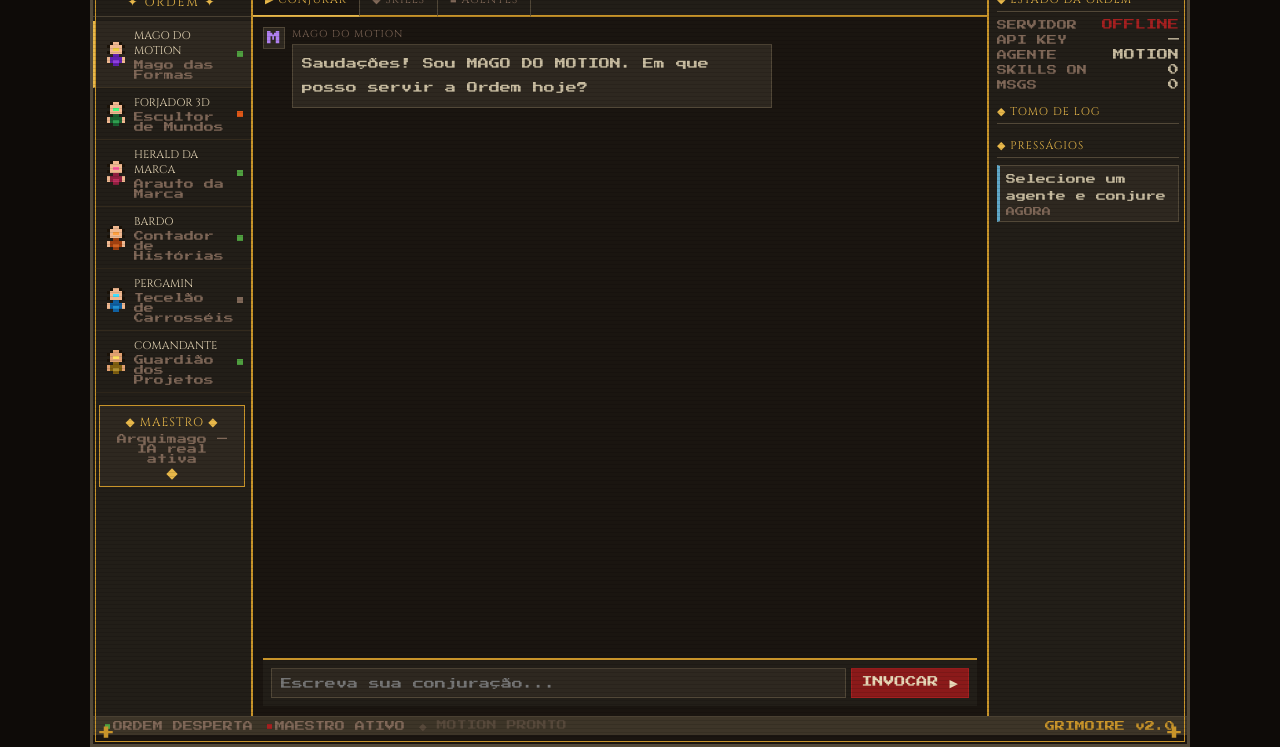
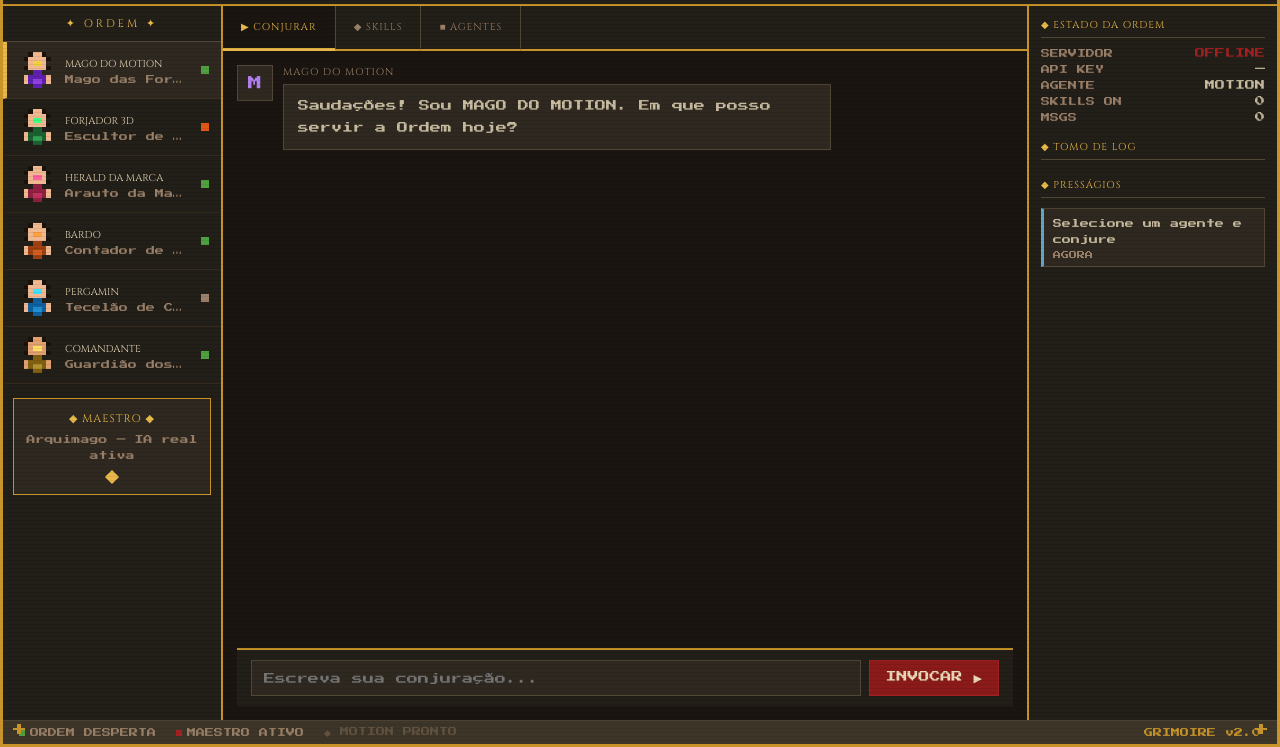
Before and after one commit to studiowescontato-source/Back-grimoire, a website: page public/index.html in a window 1280 px wide. Shown: the part 53-800 px from the top of the page. Drawn offline with Linux system fonts and the light colour scheme; no server answers.

Commit message:
Add files via upload

```diff
--- a/public/css/style.css
+++ b/public/css/style.css
@@ -1,283 +1,145 @@
 @import url('https://fonts.googleapis.com/css2?family=Cinzel:wght@400;700&family=Press+Start+2P&display=swap');
 
-*, *::before, *::after { box-sizing: border-box; margin: 0; padding: 0; image-rendering: pixelated; }
+*, *::before, *::after { box-sizing: border-box; margin: 0; padding: 0; }
 
 :root {
-  --stone: #1a1510;
-  --stone2: #221e18;
-  --stone3: #2e2820;
-  --stone4: #3d3528;
-  --stone5: #524838;
-  --gold: #c8942a;
-  --gold2: #e8b84a;
-  --gold3: #f8d870;
-  --blood: #8b1a1a;
-  --blood2: #a52020;
-  --ember2: #e05818;
-  --bone: #c8bca0;
-  --bone2: #e8d8b8;
-  --mist2: #8898c8;
-  --rune2: #60a8c8;
-  --poison2: #50a040;
-  --dim: #806858;
+  --stone: #1a1510; --stone2: #221e18; --stone3: #2e2820; --stone4: #3d3528; --stone5: #524838;
+  --gold: #c8942a; --gold2: #e8b84a; --gold3: #f8d870;
+  --blood: #8b1a1a; --blood2: #a52020; --ember2: #e05818;
+  --bone: #c8bca0; --bone2: #e8d8b8; --mist2: #8898c8; --rune2: #60a8c8; --poison2: #50a040;
+  --dim: #9a8068;
 }
 
-html, body {
-  height: 100%;
-  background: #0e0b08;
-  display: flex;
-  align-items: center;
-  justify-content: center;
-  font-family: 'Press Start 2P', monospace;
-  color: var(--bone);
-  font-size: 13px;
-}
+html, body { width: 100%; height: 100%; background: #0e0b08; font-family: 'Press Start 2P', monospace; color: var(--bone); font-size: 12px; overflow: hidden; }
 
-.grimoire {
-  background: var(--stone);
-  border: 3px solid var(--stone5);
-  outline: 1px solid var(--gold);
-  outline-offset: -6px;
-  width: 100%;
-  max-width: 1100px;
-  min-height: 100vh;
-  position: relative;
-  overflow: hidden;
-}
+.grimoire { width: 100vw; height: 100vh; background: var(--stone); border: 3px solid var(--gold); position: relative; display: flex; flex-direction: column; overflow: hidden; }
+.grimoire::before { content: ''; position: absolute; inset: 0; background: repeating-linear-gradient(0deg, transparent, transparent 3px, rgba(0,0,0,0.07) 3px, rgba(0,0,0,0.07) 4px); pointer-events: none; z-index: 100; }
 
-.grimoire::before {
-  content: '';
-  position: absolute; inset: 0;
-  background: repeating-linear-gradient(0deg, transparent, transparent 3px, rgba(0,0,0,0.1) 3px, rgba(0,0,0,0.1) 4px);
-  pointer-events: none; z-index: 100;
-}
+.corner { position: absolute; font-size: 16px; color: var(--gold); z-index: 101; line-height: 1; }
+.corner-tl { top: 6px; left: 8px; } .corner-tr { top: 6px; right: 8px; } .corner-bl { bottom: 6px; left: 8px; } .corner-br { bottom: 6px; right: 8px; }
 
-.corner { position: absolute; width: 20px; height: 20px; font-size: 18px; color: var(--gold); z-index: 101; }
-.corner-tl { top: 4px; left: 4px; }
-.corner-tr { top: 4px; right: 4px; transform: scaleX(-1); }
-.corner-bl { bottom: 4px; left: 4px; transform: scaleY(-1); }
-.corner-br { bottom: 4px; right: 4px; transform: scale(-1); }
-
-/* TITLEBAR */
-.titlebar {
-  background: var(--stone2);
-  border-bottom: 2px solid var(--gold);
-  padding: 0 12px;
-  display: flex; align-items: center; justify-content: space-between;
-  height: 34px;
-}
-.title-rune { font-family: 'Cinzel', serif; font-size: 18px; color: var(--gold2); letter-spacing: 2px; font-weight: 700; }
-.title-sub { font-size: 11px; color: var(--dim); letter-spacing: 1px; }
-.win-btns { display: flex; gap: 3px; }
-.wbtn {
-  width: 14px; height: 14px; border: 1px solid var(--stone5);
-  background: var(--stone3); cursor: pointer; font-size: 12px;
-  display: flex; align-items: center; justify-content: center; color: var(--dim);
-}
+.titlebar { flex-shrink: 0; background: var(--stone2); border-bottom: 2px solid var(--gold); padding: 0 16px; display: flex; align-items: center; justify-content: space-between; height: 56px; }
+.title-rune { font-family: 'Cinzel', serif; font-size: 18px; color: var(--gold2); letter-spacing: 3px; font-weight: 700; }
+.title-sub { font-size: 10px; color: var(--dim); letter-spacing: 1px; margin-top: 4px; }
+.win-btns { display: flex; gap: 6px; }
+.wbtn { width: 22px; height: 22px; border: 1px solid var(--stone5); background: var(--stone3); cursor: pointer; font-size: 10px; display: flex; align-items: center; justify-content: center; color: var(--dim); }
 .wbtn:hover { border-color: var(--gold); color: var(--gold); }
 
-/* LAYOUT */
-.layout { display: grid; grid-template-columns: 160px 1fr 200px; min-height: calc(100vh - 68px); }
+.layout { flex: 1; display: grid; grid-template-columns: 220px 1fr 250px; min-height: 0; overflow: hidden; }
 
-/* SIDEBAR */
-.sidebar { background: var(--stone2); border-right: 2px solid var(--gold); padding: 6px 0; }
-.sidebar-crown {
-  font-family: 'Cinzel', serif; font-size: 12px; color: var(--gold2);
-  padding: 4px 10px 6px; border-bottom: 1px solid var(--stone5);
-  margin-bottom: 4px; letter-spacing: 2px; text-align: center;
-}
-.agent-row {
-  padding: 7px 8px; cursor: pointer;
-  border-left: 3px solid transparent;
-  display: flex; align-items: center; gap: 6px;
-  border-bottom: 1px solid rgba(90,70,40,0.3);
-  transition: background 0.1s;
-}
+.sidebar { background: var(--stone2); border-right: 2px solid var(--gold); display: flex; flex-direction: column; overflow-y: auto; overflow-x: hidden; }
+.sidebar::-webkit-scrollbar { width: 3px; } .sidebar::-webkit-scrollbar-thumb { background: var(--stone5); }
+.sidebar-crown { flex-shrink: 0; font-family: 'Cinzel', serif; font-size: 11px; color: var(--gold2); padding: 10px 14px; border-bottom: 1px solid var(--stone5); letter-spacing: 3px; text-align: center; }
+
+.agent-row { flex-shrink: 0; padding: 10px 12px; cursor: pointer; border-left: 4px solid transparent; display: flex; align-items: center; gap: 10px; border-bottom: 1px solid rgba(90,70,40,0.3); transition: background 0.1s; }
 .agent-row:hover { background: var(--stone3); }
 .agent-row.chosen { background: var(--stone3); border-left-color: var(--gold2); }
-.asp { width: 24px; height: 24px; flex-shrink: 0; display: block; }
-.ainfo { flex: 1; min-width: 0; }
-.aname { font-size: 11px; color: var(--bone2); margin-bottom: 2px; font-family: 'Cinzel', serif; }
-.arole { font-size: 10px; color: var(--dim); }
-.adot { width: 6px; height: 6px; flex-shrink: 0; }
-.dot-alive { background: var(--poison2); }
-.dot-cast { background: var(--ember2); }
-.dot-rest { background: var(--dim); }
+.asp { width: 36px; height: 36px; flex-shrink: 0; display: block; image-rendering: pixelated; }
+.ainfo { flex: 1; min-width: 0; overflow: hidden; }
+.aname { font-size: 10px; color: var(--bone2); margin-bottom: 4px; font-family: 'Cinzel', serif; white-space: nowrap; overflow: hidden; text-overflow: ellipsis; }
+.arole { font-size: 9px; color: var(--dim); white-space: nowrap; overflow: hidden; text-overflow: ellipsis; }
+.adot { width: 8px; height: 8px; flex-shrink: 0; }
+.dot-alive { background: var(--poison2); } .dot-cast { background: var(--ember2); } .dot-rest { background: var(--dim); }
 
-.diviner-box { margin: 12px 6px 0; background: var(--stone3); border: 1px solid var(--gold); padding: 8px; }
-.div-title { font-family: 'Cinzel', serif; font-size: 12px; color: var(--gold2); margin-bottom: 4px; text-align: center; letter-spacing: 1px; }
-.div-role { font-size: 10px; color: var(--dim); text-align: center; }
-.div-gem { width: 8px; height: 8px; background: var(--gold2); margin: 6px auto 0; transform: rotate(45deg); }
+.diviner-box { margin: 14px 10px; background: var(--stone3); border: 1px solid var(--gold); padding: 12px; }
+.div-title { font-family: 'Cinzel', serif; font-size: 11px; color: var(--gold2); margin-bottom: 6px; text-align: center; letter-spacing: 1px; }
+.div-role { font-size: 9px; color: var(--dim); text-align: center; line-height: 1.8; }
+.div-gem { width: 10px; height: 10px; background: var(--gold2); margin: 8px auto 0; transform: rotate(45deg); }
 
-/* MAIN */
-.main { background: var(--stone); display: flex; flex-direction: column; }
-.scrolls { display: flex; background: var(--stone2); border-bottom: 2px solid var(--gold); }
-.scroll-tab {
-  padding: 8px 12px; font-size: 11px; cursor: pointer;
-  color: var(--dim); border-right: 1px solid var(--stone5);
-  font-family: 'Cinzel', serif; letter-spacing: 1px;
-  border-bottom: 2px solid transparent; margin-bottom: -2px;
-}
+.main { background: var(--stone); display: flex; flex-direction: column; min-height: 0; overflow: hidden; }
+.scrolls { flex-shrink: 0; display: flex; background: var(--stone2); border-bottom: 2px solid var(--gold); }
+.scroll-tab { padding: 14px 18px; font-size: 10px; cursor: pointer; color: var(--dim); border-right: 1px solid var(--stone5); font-family: 'Cinzel', serif; letter-spacing: 1px; border-bottom: 3px solid transparent; margin-bottom: -2px; white-space: nowrap; }
 .scroll-tab:hover { color: var(--bone); background: var(--stone3); }
 .scroll-tab.lit { color: var(--gold2); border-bottom-color: var(--gold2); background: var(--stone); }
 
-.content { flex: 1; padding: 10px; overflow-y: auto; }
-.content::-webkit-scrollbar { width: 4px; }
-.content::-webkit-scrollbar-track { background: var(--stone2); }
-.content::-webkit-scrollbar-thumb { background: var(--stone5); }
-.tab-panel { display: none; }
-.tab-panel.active { display: flex; flex-direction: column; }
+.content { flex: 1; padding: 14px; overflow-y: auto; overflow-x: hidden; min-height: 0; display: flex; flex-direction: column; }
+.content::-webkit-scrollbar { width: 5px; } .content::-webkit-scrollbar-track { background: var(--stone2); } .content::-webkit-scrollbar-thumb { background: var(--stone5); }
+.tab-panel { display: none; flex: 1; flex-direction: column; min-height: 0; }
+.tab-panel.active { display: flex; }
 
-/* CHAT */
-.chat-wrap { display: flex; flex-direction: column; gap: 8px; min-height: 300px; flex: 1; margin-bottom: 8px; }
-.msg { display: flex; gap: 7px; align-items: flex-start; }
+.chat-wrap { flex: 1; display: flex; flex-direction: column; gap: 12px; overflow-y: auto; min-height: 0; margin-bottom: 12px; }
+.chat-wrap::-webkit-scrollbar { width: 4px; } .chat-wrap::-webkit-scrollbar-thumb { background: var(--stone5); }
+
+.msg { display: flex; gap: 10px; align-items: flex-start; flex-shrink: 0; }
 .msg.mine { flex-direction: row-reverse; }
-.ava {
-  width: 22px; height: 22px; flex-shrink: 0;
-  background: var(--stone3); border: 1px solid var(--stone5);
-  display: flex; align-items: center; justify-content: center; font-size: 14px;
-}
-.bubble {
-  background: var(--stone3); border: 1px solid var(--stone5);
-  padding: 7px 9px; font-size: 11px; line-height: 2.2; max-width: 70%; color: var(--bone);
-  white-space: pre-wrap; word-break: break-word;
-}
+.ava { width: 36px; height: 36px; flex-shrink: 0; background: var(--stone3); border: 1px solid var(--stone5); display: flex; align-items: center; justify-content: center; font-size: 14px; }
+.bubble { background: var(--stone3); border: 1px solid var(--stone5); padding: 10px 14px; font-size: 11px; line-height: 2; max-width: 75%; color: var(--bone); white-space: pre-wrap; word-break: break-word; }
 .mine .bubble { background: var(--stone4); border-color: var(--gold); color: var(--gold3); }
-.msender { font-family: 'Cinzel', serif; font-size: 10px; color: var(--dim); margin-bottom: 3px; letter-spacing: 1px; }
+.msender { font-family: 'Cinzel', serif; font-size: 10px; color: var(--dim); margin-bottom: 5px; letter-spacing: 1px; }
 
-.typing-bubble { background: var(--stone3); border: 1px solid var(--stone5); padding: 7px 9px; font-size: 11px; color: var(--dim); }
-.typing-dots { display: inline-flex; gap: 3px; }
-.typing-dots span { width: 4px; height: 4px; background: var(--gold2); animation: tdot 1.2s infinite; }
-.typing-dots span:nth-child(2) { animation-delay: .2s; }
-.typing-dots span:nth-child(3) { animation-delay: .4s; }
+.typing-bubble { background: var(--stone3); border: 1px solid var(--stone5); padding: 10px 14px; font-size: 11px; color: var(--dim); }
+.typing-dots { display: inline-flex; gap: 4px; }
+.typing-dots span { width: 6px; height: 6px; background: var(--gold2); animation: tdot 1.2s infinite; }
+.typing-dots span:nth-child(2) { animation-delay: .2s; } .typing-dots span:nth-child(3) { animation-delay: .4s; }
 @keyframes tdot { 0%,60%,100% { opacity:.2 } 30% { opacity:1 } }
 
-.scroll-input { display: flex; gap: 5px; padding: 8px; background: var(--stone2); border-top: 2px solid var(--gold); }
-.rune-in {
-  flex: 1; background: var(--stone3); border: 1px solid var(--stone5);
-  color: var(--bone); font-family: 'Press Start 2P', monospace;
-  font-size: 11px; padding: 7px 9px; outline: none;
-}
+.scroll-input { flex-shrink: 0; display: flex; gap: 8px; padding: 10px 14px; background: var(--stone2); border-top: 2px solid var(--gold); }
+.rune-in { flex: 1; background: var(--stone3); border: 1px solid var(--stone5); color: var(--bone); font-family: 'Press Start 2P', monospace; font-size: 11px; padding: 10px 12px; outline: none; }
 .rune-in:focus { border-color: var(--gold); }
 .rune-in:disabled { opacity: .5; cursor: not-allowed; }
-.cast-btn {
-  background: var(--blood); border: 1px solid var(--blood2);
-  color: var(--bone2); font-family: 'Press Start 2P', monospace;
-  font-size: 11px; padding: 7px 10px; cursor: pointer;
-}
+.cast-btn { flex-shrink: 0; background: var(--blood); border: 1px solid var(--blood2); color: var(--bone2); font-family: 'Press Start 2P', monospace; font-size: 11px; padding: 10px 16px; cursor: pointer; white-space: nowrap; }
 .cast-btn:hover:not(:disabled) { background: var(--blood2); color: var(--gold3); }
 .cast-btn:disabled { opacity: .5; cursor: not-allowed; }
 
-/* ACTIVE SKILLS BAR */
-.active-skills-bar {
-  display: flex; flex-wrap: wrap; gap: 4px; margin-bottom: 8px;
-}
-.skill-chip {
-  background: var(--stone4); border: 1px solid var(--gold);
-  color: var(--gold2); font-size: 10px; padding: 3px 6px;
-  display: flex; align-items: center; gap: 4px;
-  font-family: 'Press Start 2P', monospace;
-}
+.active-skills-bar { display: flex; flex-wrap: wrap; gap: 6px; margin-bottom: 10px; flex-shrink: 0; }
+.skill-chip { background: var(--stone4); border: 1px solid var(--gold); color: var(--gold2); font-size: 9px; padding: 4px 8px; display: flex; align-items: center; gap: 6px; }
 .skill-chip-remove { cursor: pointer; color: var(--blood2); }
 .skill-chip-remove:hover { color: var(--gold3); }
 
-/* SKILLS TAB */
-.skills-header { display: flex; justify-content: space-between; align-items: center; margin-bottom: 10px; }
-.panel-title { font-family: 'Cinzel', serif; font-size: 12px; color: var(--gold2); letter-spacing: 1px; }
-.skills-actions { display: flex; gap: 5px; }
-.action-btn {
-  font-size: 10px; padding: 5px 8px; background: transparent;
-  border: 1px solid var(--gold); color: var(--gold);
-  cursor: pointer; font-family: 'Press Start 2P', monospace;
-}
+.skills-header { flex-shrink: 0; display: flex; justify-content: space-between; align-items: center; margin-bottom: 12px; flex-wrap: wrap; gap: 8px; }
+.panel-title { font-family: 'Cinzel', serif; font-size: 13px; color: var(--gold2); letter-spacing: 1px; }
+.skills-actions { display: flex; gap: 6px; flex-wrap: wrap; }
+.action-btn { font-size: 9px; padding: 7px 10px; background: transparent; border: 1px solid var(--gold); color: var(--gold); cursor: pointer; font-family: 'Press Start 2P', monospace; white-space: nowrap; }
 .action-btn:hover { background: var(--stone4); color: var(--gold3); }
 .action-btn.danger { border-color: var(--blood2); color: var(--blood2); }
 .action-btn.danger:hover { background: var(--blood); color: var(--bone2); }
 
-.skills-list { display: flex; flex-direction: column; gap: 6px; }
-.skill-card {
-  background: var(--stone3); border: 1px solid var(--stone5);
-  border-left: 3px solid var(--gold); padding: 8px;
-  display: flex; align-items: flex-start; gap: 8px;
-}
+.skills-list { display: flex; flex-direction: column; gap: 8px; }
+.skill-card { background: var(--stone3); border: 1px solid var(--stone5); border-left: 3px solid var(--gold); padding: 10px 12px; display: flex; align-items: flex-start; gap: 10px; }
 .skill-card.active-skill { border-left-color: var(--poison2); background: var(--stone4); }
 .skill-info { flex: 1; min-width: 0; }
-.skill-name { font-family: 'Cinzel', serif; font-size: 11px; color: var(--bone2); margin-bottom: 3px; }
+.skill-name { font-family: 'Cinzel', serif; font-size: 11px; color: var(--bone2); margin-bottom: 5px; }
 .skill-desc { font-size: 10px; color: var(--dim); line-height: 1.8; }
-.skill-meta { font-size: 9px; color: var(--dim); margin-top: 3px; }
-.skill-btns { display: flex; flex-direction: column; gap: 3px; flex-shrink: 0; }
-.skill-toggle {
-  font-size: 10px; padding: 3px 6px; background: transparent;
-  border: 1px solid var(--stone5); color: var(--dim);
-  cursor: pointer; font-family: 'Press Start 2P', monospace;
-}
+.skill-meta { font-size: 9px; color: var(--dim); margin-top: 5px; }
+.skill-btns { display: flex; flex-direction: column; gap: 4px; flex-shrink: 0; }
+.skill-toggle { font-size: 9px; padding: 5px 8px; background: transparent; border: 1px solid var(--stone5); color: var(--dim); cursor: pointer; font-family: 'Press Start 2P', monospace; white-space: nowrap; }
 .skill-toggle:hover { border-color: var(--poison2); color: var(--poison2); }
 .skill-toggle.on { border-color: var(--poison2); color: var(--poison2); background: rgba(56,104,40,0.2); }
-.skill-del {
-  font-size: 10px; padding: 3px 6px; background: transparent;
-  border: 1px solid var(--stone5); color: var(--dim);
-  cursor: pointer; font-family: 'Press Start 2P', monospace;
-}
+.skill-del { font-size: 9px; padding: 5px 8px; background: transparent; border: 1px solid var(--stone5); color: var(--dim); cursor: pointer; font-family: 'Press Start 2P', monospace; }
 .skill-del:hover { border-color: var(--blood2); color: var(--blood2); }
 
-/* PASTE MODAL */
-.modal-box {
-  background: var(--stone3); border: 2px solid var(--gold);
-  padding: 12px; margin-bottom: 10px;
-  display: flex; flex-direction: column; gap: 8px;
-}
-.modal-title { font-family: 'Cinzel', serif; font-size: 12px; color: var(--gold2); letter-spacing: 1px; }
-.rune-textarea {
-  background: var(--stone2); border: 1px solid var(--stone5);
-  color: var(--bone); font-family: 'Press Start 2P', monospace;
-  font-size: 11px; padding: 7px; outline: none; resize: vertical;
-  min-height: 120px; line-height: 2;
-}
+.modal-box { background: var(--stone3); border: 2px solid var(--gold); padding: 16px; margin-bottom: 12px; display: flex; flex-direction: column; gap: 10px; }
+.modal-title { font-family: 'Cinzel', serif; font-size: 13px; color: var(--gold2); letter-spacing: 1px; }
+.rune-textarea { background: var(--stone2); border: 1px solid var(--stone5); color: var(--bone); font-family: 'Press Start 2P', monospace; font-size: 10px; padding: 10px; outline: none; resize: vertical; min-height: 140px; line-height: 2; }
 .rune-textarea:focus { border-color: var(--gold); }
-.modal-btns { display: flex; gap: 6px; }
+.modal-btns { display: flex; gap: 8px; }
 
-/* AGENTS TAB */
-.agent-about-card {
-  background: var(--stone3); border: 1px solid var(--stone5);
-  padding: 8px; margin-bottom: 6px; cursor: pointer;
-}
+.agent-about-card { background: var(--stone3); border: 1px solid var(--stone5); padding: 12px 14px; margin-bottom: 8px; cursor: pointer; }
 .agent-about-card:hover { border-color: var(--gold); }
-.agent-about-name { font-family: 'Cinzel', serif; font-size: 11px; margin-bottom: 4px; }
+.agent-about-name { font-family: 'Cinzel', serif; font-size: 12px; margin-bottom: 6px; }
 .agent-about-desc { font-size: 10px; color: var(--dim); line-height: 2; }
 
-/* RIGHT PANEL */
-.rpanel { background: var(--stone2); border-left: 2px solid var(--gold); padding: 8px; overflow-y: auto; }
-.rpanel::-webkit-scrollbar { width: 3px; }
-.rpanel::-webkit-scrollbar-thumb { background: var(--stone5); }
-.rp-section { margin-bottom: 14px; }
-.rp-title { font-family: 'Cinzel', serif; font-size: 11px; color: var(--gold2); margin-bottom: 7px; border-bottom: 1px solid var(--stone5); padding-bottom: 4px; letter-spacing: 1px; }
-.srow { display: flex; justify-content: space-between; align-items: center; margin-bottom: 4px; }
-.slbl { font-size: 10px; color: var(--dim); }
-.sval { font-size: 11px; color: var(--bone); }
-.sval.alive { color: var(--poison2); }
-.sval.warn { color: var(--ember2); }
-.sval.dead { color: var(--blood2); }
+.rpanel { background: var(--stone2); border-left: 2px solid var(--gold); padding: 12px; overflow-y: auto; overflow-x: hidden; }
+.rpanel::-webkit-scrollbar { width: 3px; } .rpanel::-webkit-scrollbar-thumb { background: var(--stone5); }
+.rp-section { margin-bottom: 18px; }
+.rp-title { font-family: 'Cinzel', serif; font-size: 10px; color: var(--gold2); margin-bottom: 10px; border-bottom: 1px solid var(--stone5); padding-bottom: 5px; letter-spacing: 1px; }
+.srow { display: flex; justify-content: space-between; align-items: center; margin-bottom: 6px; }
+.slbl { font-size: 9px; color: var(--dim); } .sval { font-size: 10px; color: var(--bone); }
+.sval.alive { color: var(--poison2); } .sval.warn { color: var(--ember2); } .sval.dead { color: var(--blood2); }
+.tome-log { font-size: 9px; color: var(--dim); margin-bottom: 5px; line-height: 1.9; }
+.log-time { color: var(--rune2); } .log-who { color: var(--gold2); }
+.omen { background: var(--stone3); border: 1px solid var(--stone5); border-left: 3px solid var(--rune2); padding: 7px 9px; margin-bottom: 6px; }
+.omen.warn-omen { border-left-color: var(--ember2); } .omen.good-omen { border-left-color: var(--poison2); }
+.omen-txt { font-size: 9px; color: var(--bone); line-height: 1.8; } .omen-time { font-size: 8px; color: var(--dim); margin-top: 3px; }
 
-.tome-log { font-size: 10px; color: var(--dim); margin-bottom: 4px; line-height: 1.8; }
-.log-time { color: var(--rune2); }
-.log-who { color: var(--gold2); }
+.grimoire-bar { flex-shrink: 0; background: var(--stone4); border-top: 1px solid var(--stone5); padding: 6px 16px; display: flex; gap: 20px; align-items: center; }
+.gbar-item { font-size: 9px; color: var(--dim); display: flex; gap: 5px; align-items: center; white-space: nowrap; }
+.gbar-rune { width: 6px; height: 6px; background: var(--poison2); flex-shrink: 0; } .gbar-rune.b { background: var(--blood2); }
 
-.omen { background: var(--stone3); border: 1px solid var(--stone5); border-left: 3px solid var(--rune2); padding: 5px 6px; margin-bottom: 4px; }
-.omen.warn-omen { border-left-color: var(--ember2); }
-.omen.good-omen { border-left-color: var(--poison2); }
-.omen-txt { font-size: 10px; color: var(--bone); line-height: 1.7; }
-.omen-time { font-size: 9px; color: var(--dim); margin-top: 2px; }
-
-/* GRIMOIRE BAR */
-.grimoire-bar { background: var(--stone4); border-top: 1px solid var(--stone5); padding: 3px 12px; display: flex; gap: 14px; align-items: center; }
-.gbar-item { font-size: 10px; color: var(--dim); display: flex; gap: 3px; align-items: center; }
-.gbar-rune { width: 5px; height: 5px; background: var(--poison2); }
-.gbar-rune.b { background: var(--blood2); }
-
-.err-banner { background: var(--blood); border: 1px solid var(--blood2); padding: 6px 9px; font-size: 10px; color: var(--bone2); margin-bottom: 8px; line-height: 2; }
-
+.err-banner { background: var(--blood); border: 1px solid var(--blood2); padding: 8px 12px; font-size: 10px; color: var(--bone2); margin-bottom: 10px; line-height: 2; flex-shrink: 0; }
 .pulse { animation: pulse 2s ease-in-out infinite; }
 @keyframes pulse { 0%,100% { opacity:1 } 50% { opacity:.4 } }
+.empty-state { text-align: center; padding: 40px 16px; color: var(--dim); font-size: 10px; line-height: 2.5; }
 
-/* EMPTY STATE */
-.empty-state { text-align: center; padding: 30px 10px; color: var(--dim); font-size: 11px; line-height: 2.5; }
+@media (max-width: 900px) { .layout { grid-template-columns: 180px 1fr; } .rpanel { display: none; } }
+@media (max-width: 600px) { .layout { grid-template-columns: 1fr; } .sidebar { display: none; } .title-rune { font-size: 13px; } }
```
